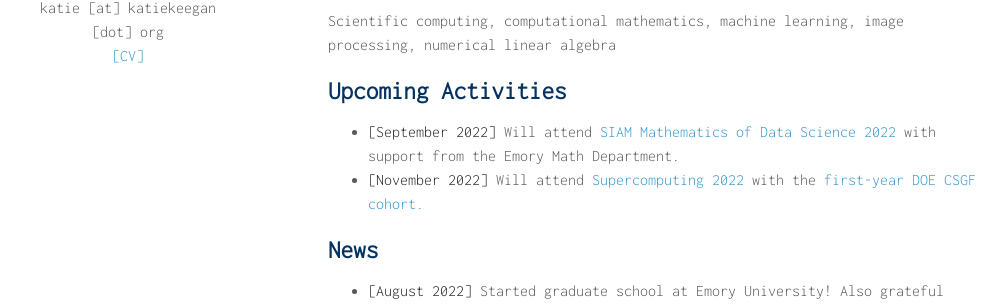
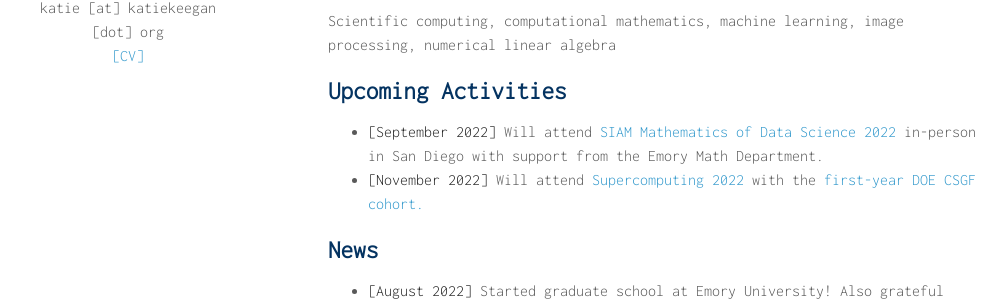
Before and after one commit to katiekeegan/katiekeegan, a Jekyll site: the page built from index.md, in a window 1280 px wide and 1384 px high. Shown: the part 322-629 px from the top of the window, without its empty margins (142-1148 px from the left). Built offline with Jekyll 4.4.1, drawn with Linux system fonts in a browser that asks for light colours; nearby versions of some CDN libraries; a style sheet for code colours, icons or effects is not loaded; our own code applies the rules of GitHub Pages for plain Markdown files.

Commit message:
Update index.md

```diff
--- a/index.md
+++ b/index.md
@@ -16,7 +16,7 @@ Scientific computing, computational mathematics, machine learning, image process
 
 ## Upcoming Activities
 
-- **[September 2022]** Will attend [SIAM Mathematics of Data Science 2022](https://www.siam.org/conferences/cm/conference/mds22) with support from the Emory Math Department.
+- **[September 2022]** Will attend [SIAM Mathematics of Data Science 2022](https://www.siam.org/conferences/cm/conference/mds22) in-person in San Diego with support from the Emory Math Department.
 - **[November 2022]** Will attend [Supercomputing 2022](https://sc22.supercomputing.org/) with the [first-year DOE CSGF cohort.](https://www.krellinst.org/csgf/about-doe-csgf/news-events/2022-incoming-class)
 
 ## News
```
